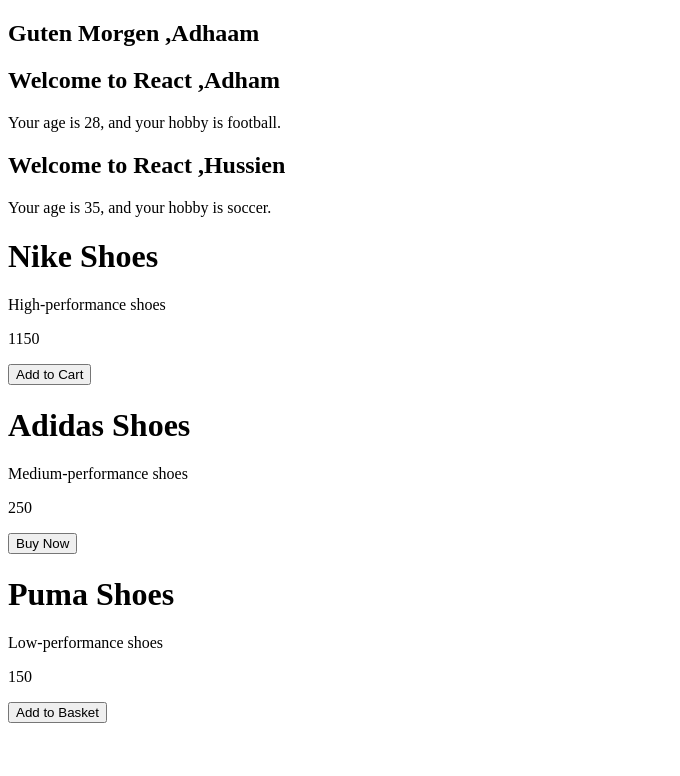
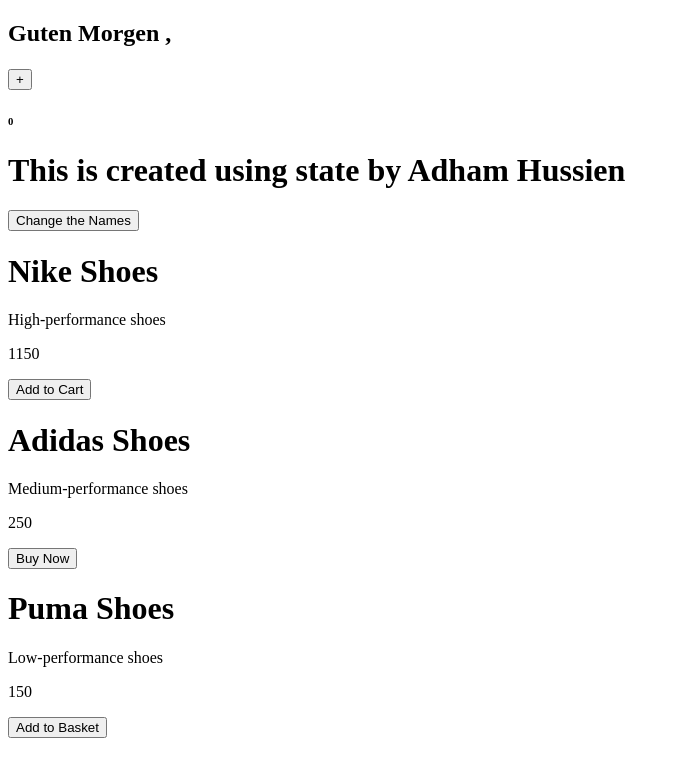
Before and after one commit to adhamali74/czreact, a React (Create React App) app: page / in a window 1280 px wide. Shown: the top 776 px of the page, without its empty margins (0-680 px from the left). Built offline with nearby package versions, Linux system fonts and the light colour scheme.

Commit message:
use state by hooks in function components

```diff
--- a/src/App.js
+++ b/src/App.js
@@ -4,11 +4,9 @@
 import Product from "./components/Product";
 function App() {
   return (
-    <>
-      <div className="App"></div>
-      <Greeting name="Adhaam" />
+    <div className="App">
+      <Greeting />
       <Welcome name="Adham" age="28" hobby="football" />
-      <Welcome name="Hussien" age="35" hobby="soccer" />
       <Product
         name="Nike Shoes"
         description="High-performance shoes"
@@ -27,7 +25,7 @@
         price="150"
         buttonTitle="Add to Basket"
       />
-    </>
+    </div>
   );
 }
 export default App;
--- a/src/components/Greeting.js
+++ b/src/components/Greeting.js
@@ -1,10 +1,22 @@
 /** @format */
+import React, { useState } from "react";
 
 function Greeting(props) {
-  // const variableName = "Adham";
+  let [counter, setCounter] = useState(0);
   return (
-
+    <>
       <h2>Guten Morgen ,{props.name}</h2>
-  )
+      <h3>
+        <button
+          onClick={() => {
+            setCounter(counter + 1);
+          }}
+        >
+          +
+        </button>
+      </h3>
+      <h6> {counter}</h6>
+    </>
+  );
 }
 export default Greeting;
--- a/src/components/Welcome.js
+++ b/src/components/Welcome.js
@@ -1,13 +1,34 @@
 /** @format */
 
-function Welcome(props) {
-  return (
-    <>
-      <h2>Welcome to React ,{props.name}</h2>
-      <p>
-        Your age is {props.age}, and your hobby is {props.hobby}.
-      </p>
-    </>
-  );
+import React from "react";
+
+class Welcome extends React.Component {
+  state = {
+    firstName: "Adham",
+    lastName: "Hussien",
+  };
+
+  render() {
+    return (
+      <div>
+        <h1>
+          This is created using state by {this.state.firstName}{" "}
+          {this.state.lastName}
+        </h1>
+        <button
+          onClick={() => {
+            this.setState({
+              firstName: "Adhaaaaaaam",
+              lastName: "Hussieeeeeen",
+            });
+          }}
+        >
+          {" "}
+          Change the Names{" "}
+        </button>
+      </div>
+    );
+  }
 }
+
 export default Welcome;
```
